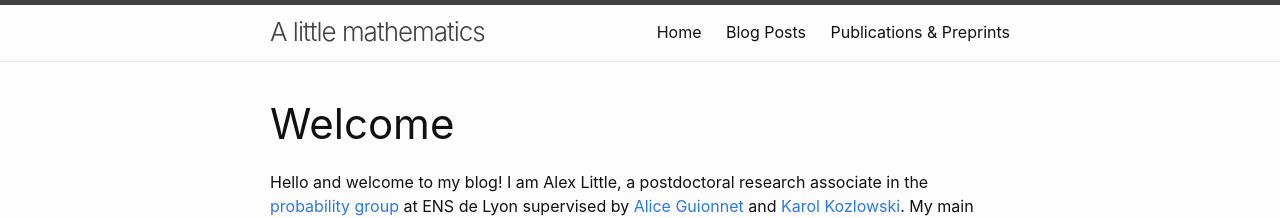
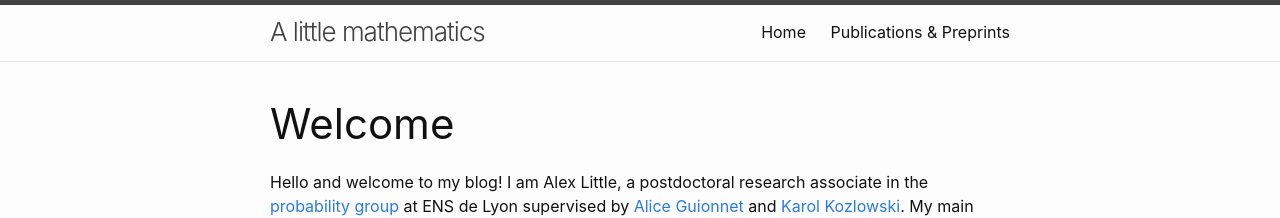
Before and after one commit to almaths/maths_blog, a Jekyll site: the page built from index.markdown, in a window 1280 px wide. Shown: the top 218 px of the page. Built offline with Jekyll 4.4.1, drawn with Linux system fonts in a browser that asks for light colours; nearby versions of some CDN libraries.

Commit message:
Website format changes

```diff
--- a/_includes/header.html
+++ b/_includes/header.html
@@ -19,15 +19,15 @@
 
         <div class="trigger">
           <a class="page-link" href="{{ "/" | relative_url }}">Home</a>
-          <a class="page-link" href="{{ "/blog/" | relative_url }}">Blog Posts</a>
+
           {%- for path in page_paths -%}
             {%- assign my_page = site.pages | where: "path", path | first -%}
             {%- if my_page.title -%}
               {% comment %}
-                This conditional is to avoid duplicating the Home or Blog Posts link if they are also in site.pages
-                You might need to adjust based on how you want other pages to appear.
+                This conditional now explicitly excludes the home page and any page whose URL starts with the blog root.
+                Adjust the '/blog/' part if your blog's root URL is different.
               {% endcomment %}
-              {% unless my_page.url == "/" or my_page.url == "/blog/" %}
+              {% unless my_page.url == "/" or my_page.url contains "/blog/" %}
                 <a class="page-link" href="{{ my_page.url | relative_url }}">{{ my_page.title | escape }}</a>
               {% endunless %}
             {%- endif -%}
```
